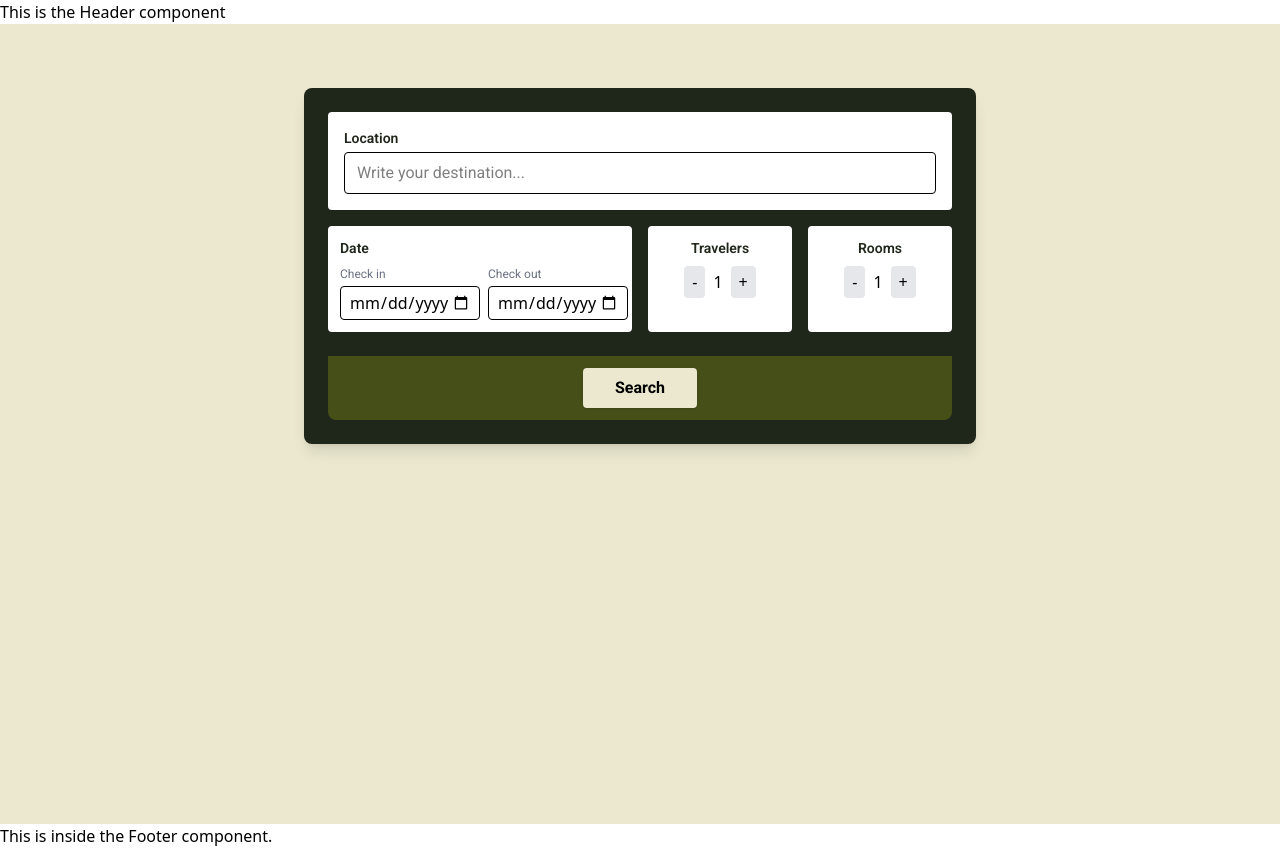
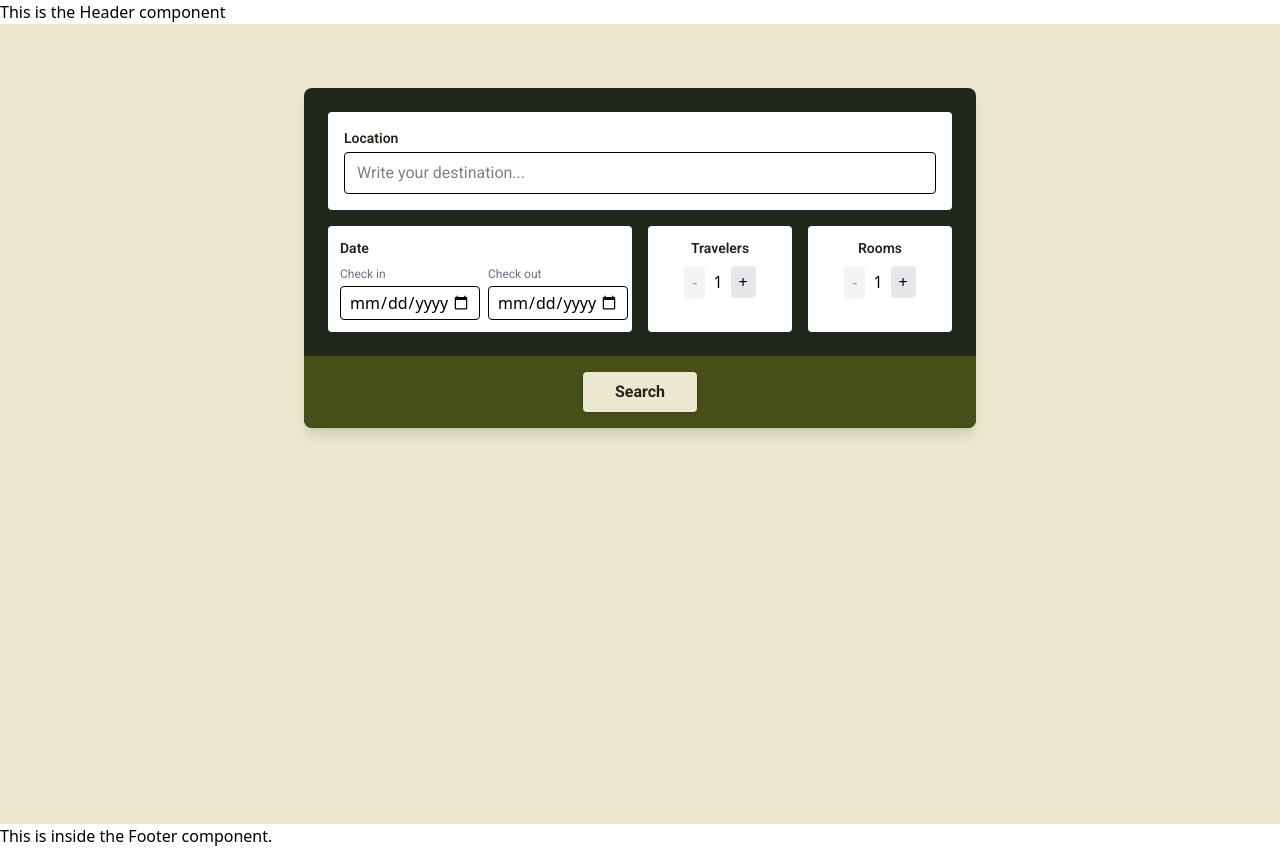
Before and after one commit to maddipaddi/Fireside-Holidaze, a React (Vite) app: page / in a window 1280 px wide. Built offline with nearby package versions, Linux system fonts and the light colour scheme; a web font is replaced by a local one.

Commit message:
feat: add max travelers and max rooms

```diff
--- a/src/components/layout/Searchbar.jsx
+++ b/src/components/layout/Searchbar.jsx
@@ -78,7 +78,7 @@ const Searchbar = () => {
 
   return (
     <div
-      className="bg-copy dark:bg-primary p-6 rounded-lg shadow-lg max-w-2xl mx-auto mt-12"
+      className="bg-copy dark:bg-primary p-6 rounded-t-lg rounded-b-lg shadow-lg max-w-2xl mx-auto mt-12"
       ref={wrapperRef}
     >
       {/* Location */}
@@ -157,14 +157,16 @@ const Searchbar = () => {
           <div className="flex items-center justify-center gap-2">
             <button
               onClick={() => decrement(setGuests, guests)}
-              className="px-2 py-1 bg-gray-200 rounded"
+              disabled={guests <= 1}
+              className={`px-2 py-1 rounded ${guests <= 1 ? "bg-gray-100 text-gray-400 cursor-not-allowed" : "bg-gray-200"}`}
             >
               -
             </button>
             <span>{guests}</span>
             <button
-              onClick={() => increment(setGuests, guests)}
-              className="px-2 py-1 bg-gray-200 rounded"
+              onClick={() => increment(setGuests, guests, 12)}
+              disabled={guests >= 12}
+              className={`px-2 py-1 rounded ${guests >= 12 ? "bg-gray-100 text-gray-400 cursor-not-allowed" : "bg-gray-200"}`}
             >
               +
             </button>
@@ -179,14 +181,16 @@ const Searchbar = () => {
           <div className="flex items-center justify-center gap-2">
             <button
               onClick={() => decrement(setRooms, rooms)}
-              className="px-2 py-1 bg-gray-200 rounded"
+              disabled={rooms <= 1}
+              className={`px-2 py-1 rounded ${rooms <= 1 ? "bg-gray-100 text-gray-400 cursor-not-allowed" : "bg-gray-200"}`}
             >
               -
             </button>
             <span>{rooms}</span>
             <button
-              onClick={() => increment(setRooms, rooms)}
-              className="px-2 py-1 bg-gray-200 rounded"
+              onClick={() => increment(setRooms, rooms, 6)}
+              disabled={rooms >= 6}
+              className={`px-2 py-1 rounded ${rooms >= 6 ? "bg-gray-100 text-gray-400 cursor-not-allowed" : "bg-gray-200"}`}
             >
               +
             </button>
@@ -195,10 +199,10 @@ const Searchbar = () => {
       </div>
 
       {/* Search button */}
-      <div className="bg-primary dark:bg-background p-3 rounded-b-lg text-center">
+      <div className="bg-primary dark:bg-background p-4 text-center -mx-6 -mb-6 rounded-b-lg">
         <button
           onClick={handleSearch}
-          className="bg-background dark:bg-primary text:copy dark:text-background font-body font-bold px-8 py-2 rounded shadow hover:bg-accent/50 dark:hover:bg-copy hover:text-white transition"
+          className="bg-background dark:bg-primary text-copy dark:text-background font-body font-bold px-8 py-2 rounded shadow hover:bg-accent/50 dark:hover:bg-copy hover:text-white transition"
         >
           Search
         </button>
```
